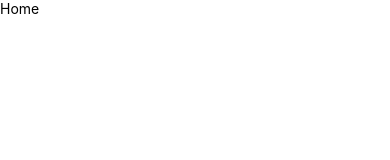
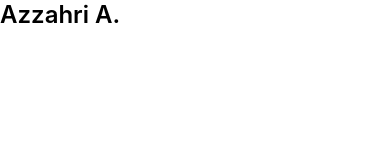
Before and after one commit to Tai-Ku/DonationApp, a React Native app: screen / in a window 390 px wide. Shown: the top 160 px of the page. Built offline with nearby package versions, Linux system fonts and the light colour scheme.

Commit message:
header component

```diff
--- /dev/null
+++ b/components/Header/Header.js
@@ -0,0 +1,25 @@
+import React from 'react';
+import {Text, View} from 'react-native';
+import styles from './styles';
+
+const Header = ({title, type}) => {
+  const styleToApply = () => {
+    switch (type) {
+      case 1:
+        return styles.title1;
+      case 2:
+        return styles.title2;
+      case 3:
+        return styles.title3;
+      default:
+        return styles.title1;
+    }
+  };
+  return (
+    <View>
+      <Text style={styleToApply()}>{title}</Text>
+    </View>
+  );
+};
+
+export default Header;
--- /dev/null
+++ b/components/Header/styles.js
@@ -0,0 +1,26 @@
+import {scaleFontSize} from '../../assets/styles/scaling';
+
+const {StyleSheet} = require('react-native');
+
+const styles = StyleSheet.create({
+  title1: {
+    fontFamily: 'Inter',
+    fontSize: 24,
+    lineHeight: 29,
+    fontWeight: '600',
+  },
+  title2: {
+    fontFamily: 'Inter',
+    fontSize: 18,
+    lineHeight: 22,
+    fontWeight: '600',
+  },
+  title3: {
+    fontFamily: 'Inter',
+    fontSize: 16,
+    lineHeight: 19,
+    fontWeight: '600',
+  },
+});
+
+export default styles;
--- a/screens/Home/Home.js
+++ b/screens/Home/Home.js
@@ -1,13 +1,12 @@
 import React from 'react';
 import {Text, View, SafeAreaView} from 'react-native';
 import globalStyles from '../../assets/styles/globalstyles';
+import Header from '../../components/Header/Header';
 
 const Home = () => {
   return (
     <SafeAreaView style={[globalStyles.backgroundWhite, globalStyles.flex]}>
-      <View>
-        <Text>Home</Text>
-      </View>
+      <Header title={'Azzahri A.'} type={1} />
     </SafeAreaView>
   );
 };
```
